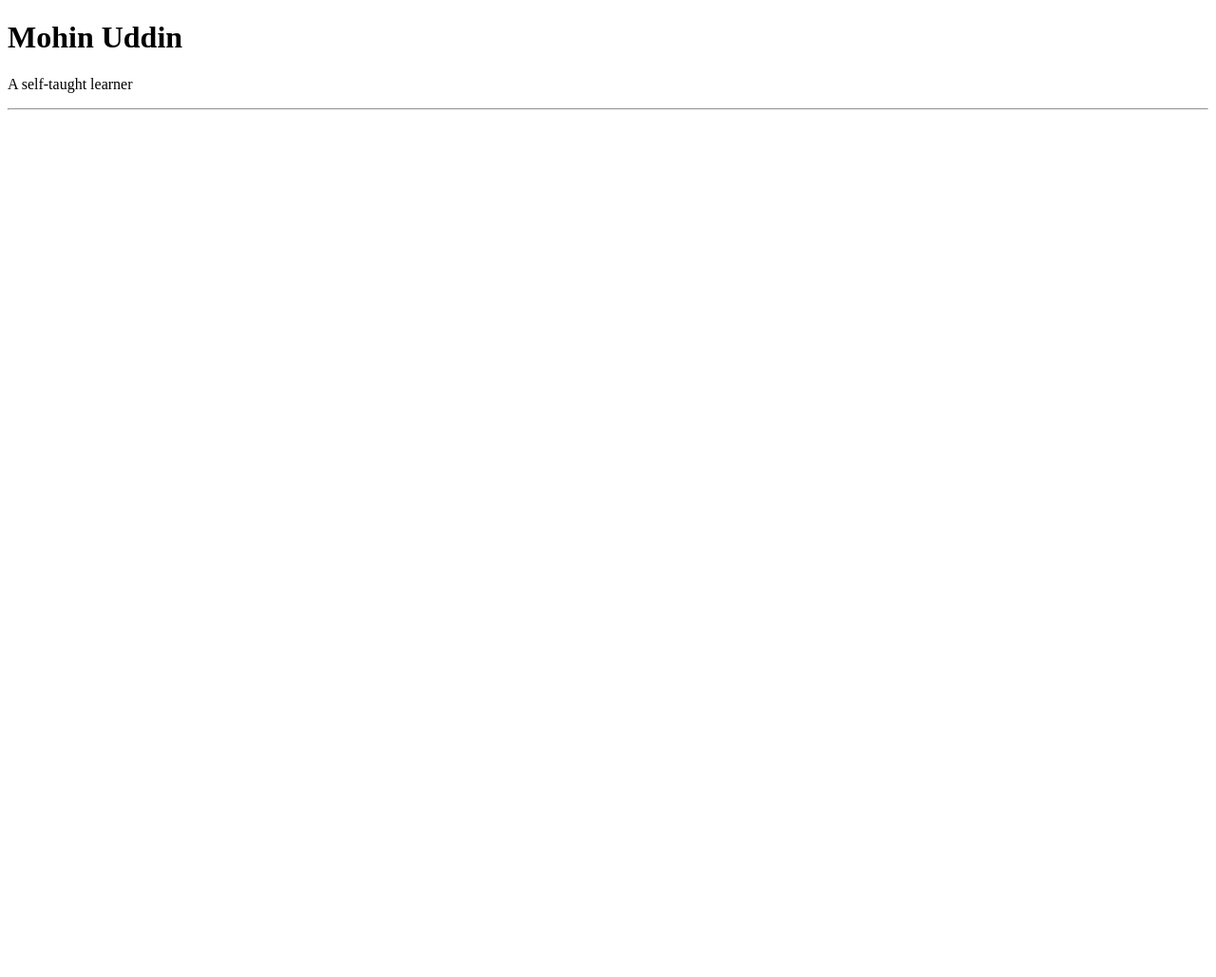
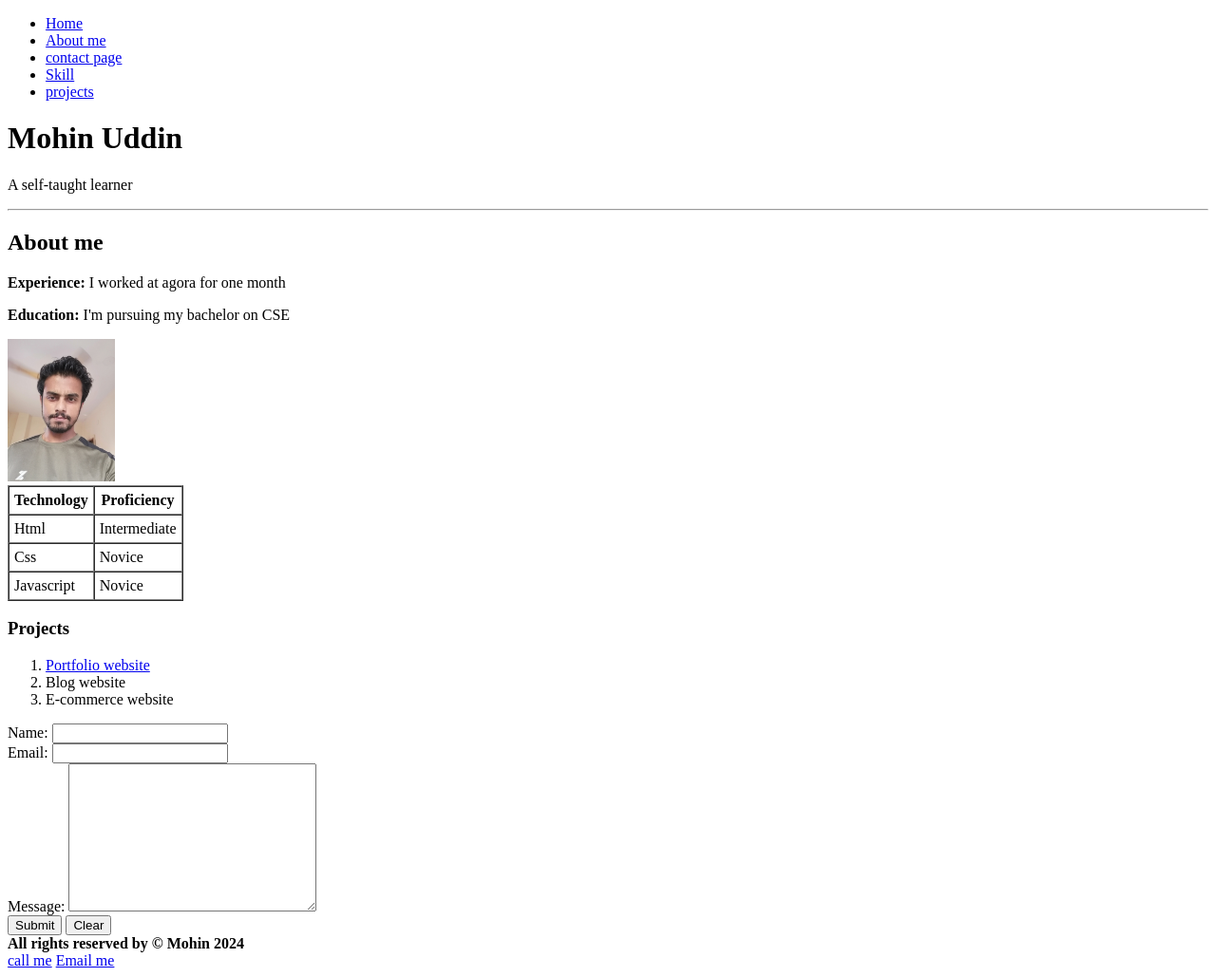
Before and after one commit to Mohin-U/Portfolio-Html, a plain HTML site: page Index.html in a window 1280 px wide. Shown: the whole page at 95% size. Before the commit the page ends 800 px from the top, so only its background shows below. Drawn offline with Linux system fonts and the light colour scheme.

Commit message:
Finished a basic project

```diff
--- a/Index.html
+++ b/Index.html
@@ -6,12 +6,104 @@
     <title>My portfolio</title>
 </head>
 <body>
+    <!--Section: Navbar-->
+    <nav>
+        <ul>
+
+            <li><a href="#intro" title="Visit home page">Home</a></li>
+
+            <li><a href="#About me">About me</a></li>
+
+            <li><a href="#contact me">contact page</a></li>
+            <li><a href="#Skills">Skill</a></li>
+            <li><a href="#projects">projects</a></li>
+
+        </ul>
+
+    </nav>
     <!--Section intro-->
-    <header>
+    <header id="Intro">
         <h1>Mohin Uddin</h1>
         <p>A self-taught learner</p>
         <hr/>
     </header>
+    <!--Section: about me-->
+    <section id="About me">
+        <h2>About me</h2>
+        <p><strong>Experience:</strong> I worked at agora for one month</p>
+        <p><strong>Education:</strong> I'm pursuing my bachelor on CSE</p>
+        <img src="image/Mohin-u.jpg" alt="Mohin" height="150"/>
+    </section>
+
+    <!--Section: Skill-->
+    <section id="Skills">
+        <table border="1" cellpadding="5" cellspacing="0">
+            <thead>
+                <tr>
+                    <th>Technology</th>
+                    <th>Proficiency</th>
+                </tr>
+            </thead>
+            <tbody>
+                <tr>
+                    <td>Html</td>
+                    <td>Intermediate</td>
+                </tr>
+                <tr>
+                    <td>Css</td>
+                    <td>Novice</td>
+                </tr>
+                <tr>
+                    <td>Javascript</td>
+                    <td>Novice</td>
+                </tr>
+
+            </tbody>
+        </table>
+
+    </section id="Projects">
+
+    <!--Section: project-->
+    <section>
+        <h3>Projects</h3>
+        <ol>
+            <li><a target="_blank" href="https://github.com/Mohin-U/Portfolio-html">Portfolio website</a></li>
+            <li>Blog website</li>
+            <li>E-commerce website</li>
+        </ol>
+    </section>
+
+    <!--Section:Contact me-->
+    <section id="Contact me">
+        <form>
+            <div>
+                <label for="Name">Name: </label>
+                <input type="text" id="Name" name="name" required/>
+
+            </div>
+            <div>
+                <label for="Email">Email: </label>
+                <input type="Email" id="Email" name="Email" required />
+
+            </div>
+            <div>
+                <label for="Message">Message: </label>
+                <textarea name="message" id="message" cols="30" rows="10"></textarea>
+
+            </div>
+
+
+            <button type="submit">Submit</button>
+            <button type="reset">Clear</button>
+        </form>
+        <footer>
+            <strong>All rights reserved by &copy; Mohin 2024</strong><br/>
+            <a href="tel:01971409243">call me</a>
+            <a href="mailto:Mdmohin142@gmail.com">Email me</a>
+        </footer>
+
+
+    </section>
 
 </body>
 </html>
```
Also changed, not shown: about.html (added, +16 -0 lines), contact.html (added, +60 -0 lines), Image/Mohin-u.jpg (added), 1 other file.
